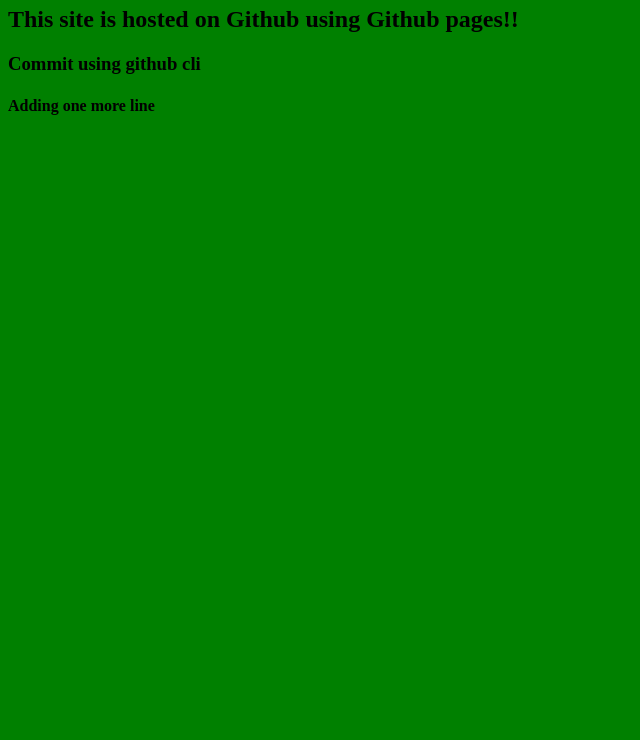
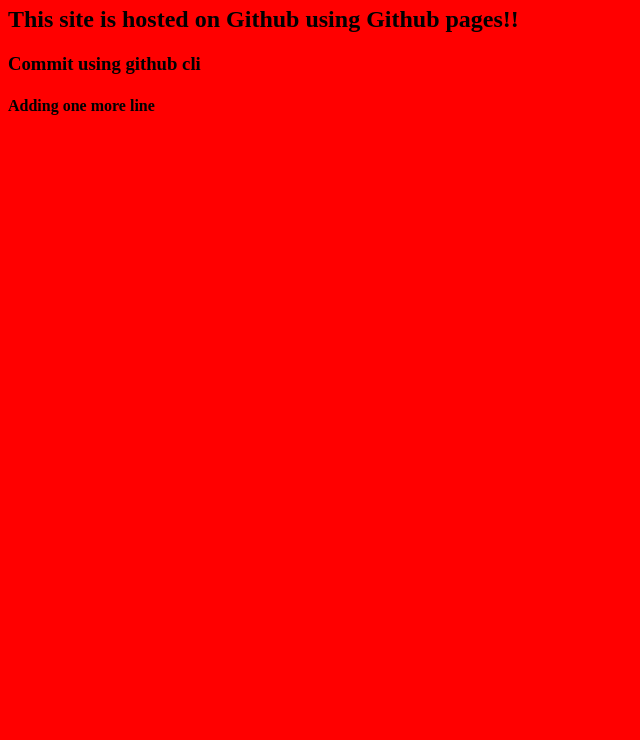
Before and after one commit to bcr99/bilva.work, a plain HTML site: page index.html in a window 1280 px wide. Shown: the part 60-800 px from the top of the page, without its empty margins (0-640 px from the left). Drawn offline with Linux system fonts and the light colour scheme.

Commit message:
Changed to Red

```diff
--- a/index.html
+++ b/index.html
@@ -1,5 +1,5 @@
 <html>
-<body id='canvas' bgcolor="green">
+<body id='canvas' bgcolor="red">
 <h1> Hello World.  </h1>
 <h2>This site is hosted on Github using Github pages!!</h2>
 <h3>Commit using github cli </h3>
```
